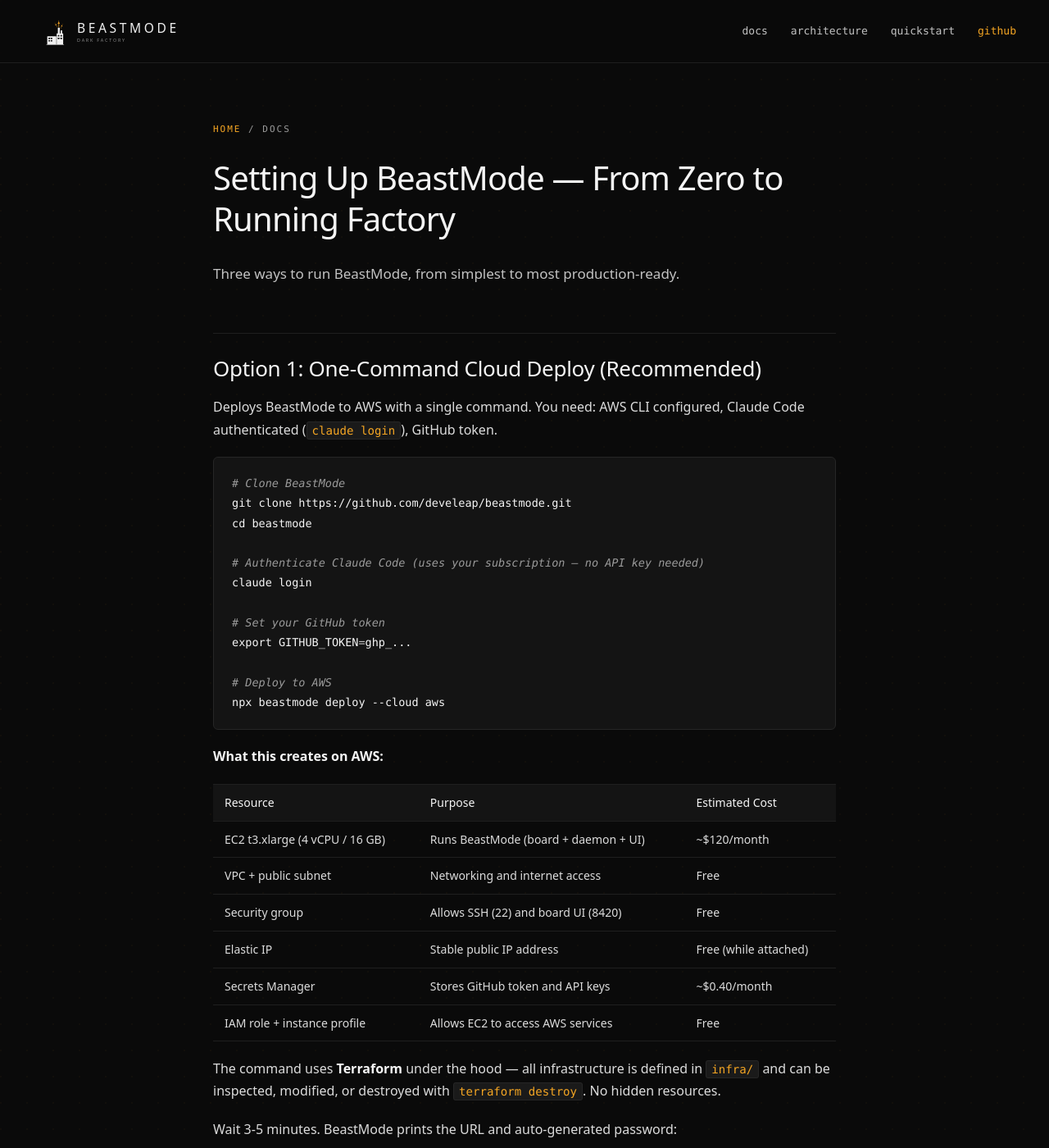
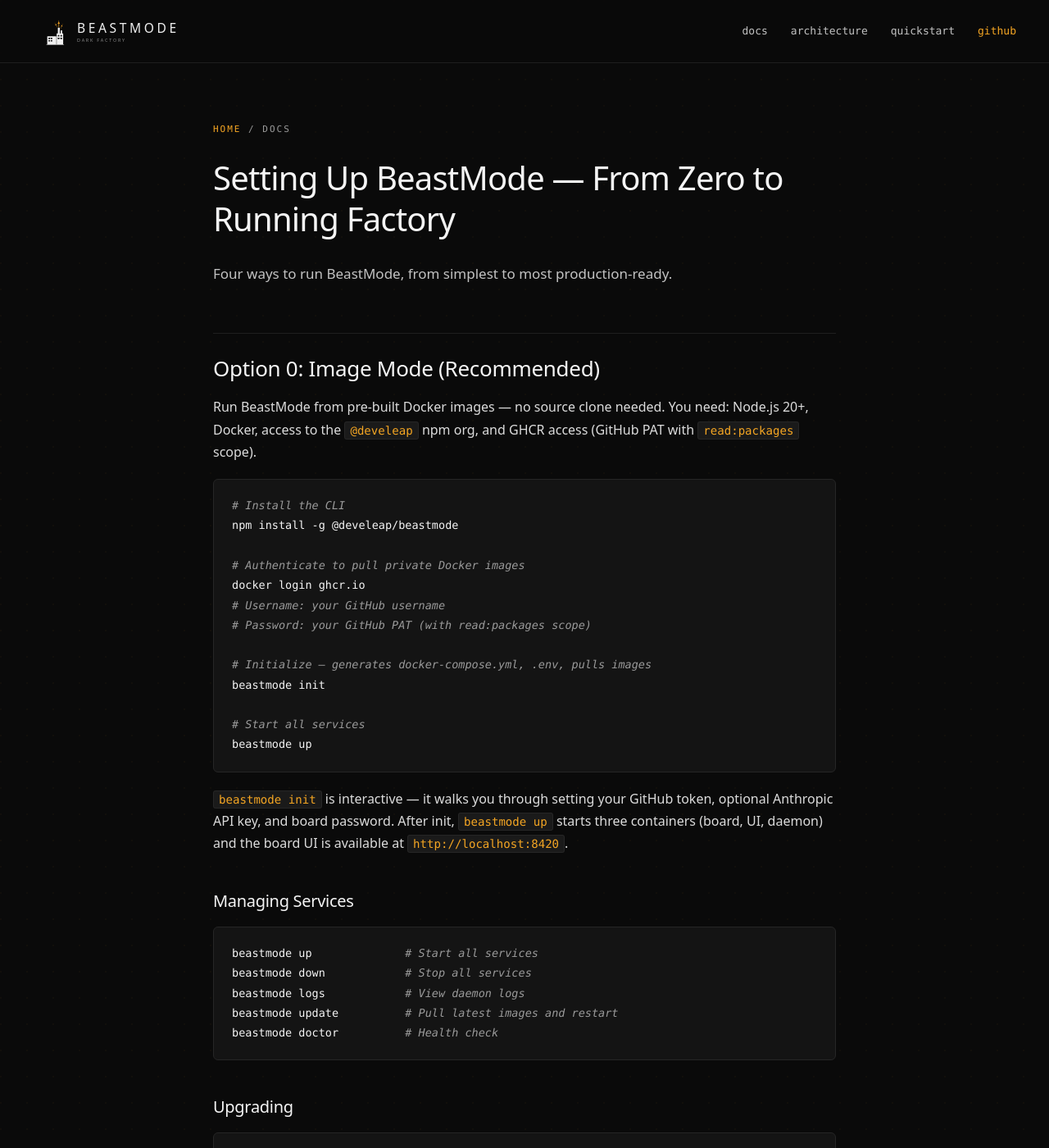
Before and after one commit to giladneiger/beastmode-docs, a Jekyll site: the page built from guides/setup.md, in a window 1280 px wide and 1400 px high. Shown: the whole window at 82% size. Built offline with Jekyll 4.4.1, drawn with Linux system fonts in a browser that asks for light colours; our own code applies the rules of GitHub Pages for plain Markdown files; some of the changed text lies outside the part shown.

Commit message:
docs: update landing page and docs for private Docker distribution
Co-Authored-By: Claude Opus 4.6 (1M context) <noreply@anthropic.com>

````diff
--- a/guides/setup.md
+++ b/guides/setup.md
@@ -1,8 +1,47 @@
 # Setting Up BeastMode — From Zero to Running Factory
 
-Three ways to run BeastMode, from simplest to most production-ready.
+Four ways to run BeastMode, from simplest to most production-ready.
 
-## Option 1: One-Command Cloud Deploy (Recommended)
+## Option 0: Image Mode (Recommended)
+
+Run BeastMode from pre-built Docker images — no source clone needed. You need: Node.js 20+, Docker, access to the `@develeap` npm org, and GHCR access (GitHub PAT with `read:packages` scope).
+
+```bash
+# Install the CLI
+npm install -g @develeap/beastmode
+
+# Authenticate to pull private Docker images
+docker login ghcr.io
+# Username: your GitHub username
+# Password: your GitHub PAT (with read:packages scope)
+
+# Initialize — generates docker-compose.yml, .env, pulls images
+beastmode init
+
+# Start all services
+beastmode up
+```
+
+`beastmode init` is interactive — it walks you through setting your GitHub token, optional Anthropic API key, and board password. After init, `beastmode up` starts three containers (board, UI, daemon) and the board UI is available at `http://localhost:8420`.
+
+### Managing Services
+
+```bash
+beastmode up              # Start all services
+beastmode down            # Stop all services
+beastmode logs            # View daemon logs
+beastmode update          # Pull latest images and restart
+beastmode doctor          # Health check
+```
+
+### Upgrading
+
+```bash
+npm update -g @develeap/beastmode   # Update the CLI
+beastmode update                     # Pull latest Docker images and restart
+```
+
+## Option 1: One-Command Cloud Deploy
 
 Deploys BeastMode to AWS with a single command. You need: AWS CLI configured, Claude Code authenticated (`claude login`), GitHub token.
 
@@ -51,6 +90,8 @@ Open the URL, enter the password, and you're running. Skip to [Adding Your Proje
 
 ## Option 2: Docker Compose (Local or Server)
 
+> **Note:** For contributors working from source. If you don't need the source code, use Option 0 instead.
+
 Run BeastMode on any machine with Docker.
 
 ```bash
@@ -77,6 +118,8 @@ open http://localhost:8420
 The board UI runs at `:8420`, the board API at `:8080`. No password needed when running locally.
 
 ## Option 3: Bare Metal (EC2 / Linux Server)
+
+> **Note:** For contributors working from source. If you don't need the source code, use Option 0 instead.
 
 For full control, install directly on a Linux server.
 
````
Also changed, not shown: configuration.md (+5 -2 lines), getting-started.md (+2 -2 lines), index.html (+12 -11 lines).
